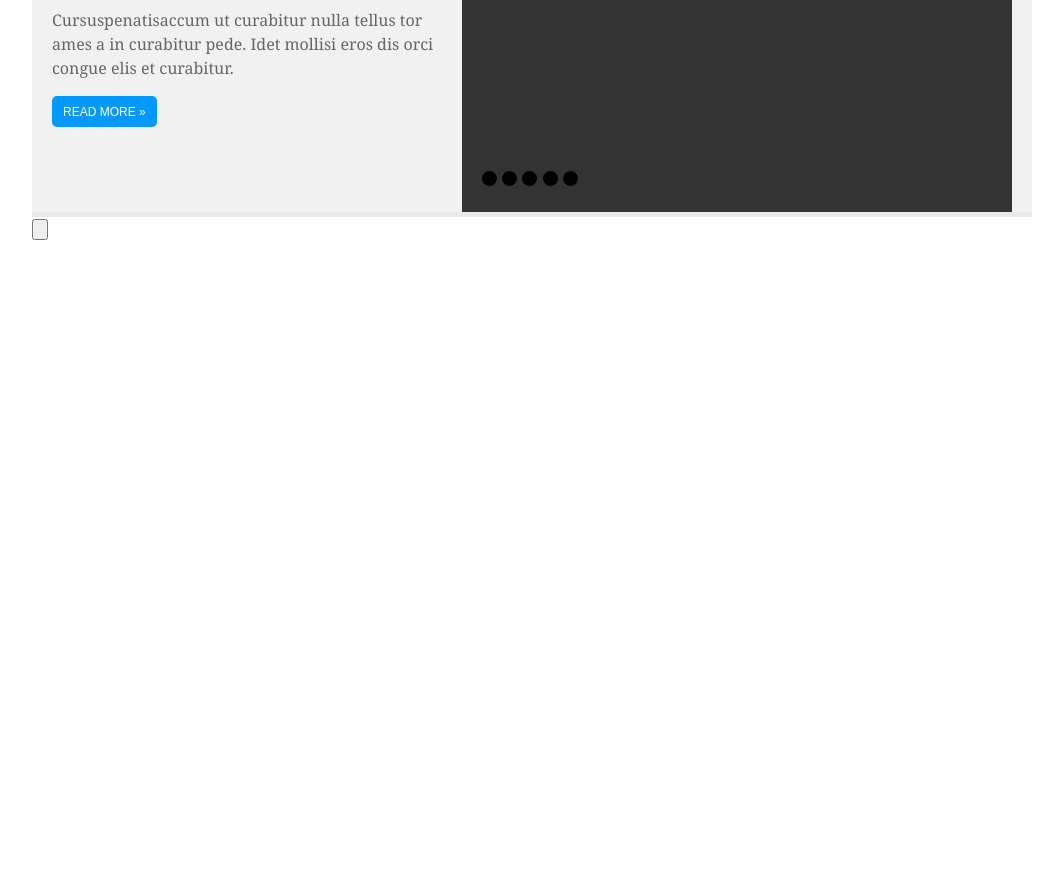
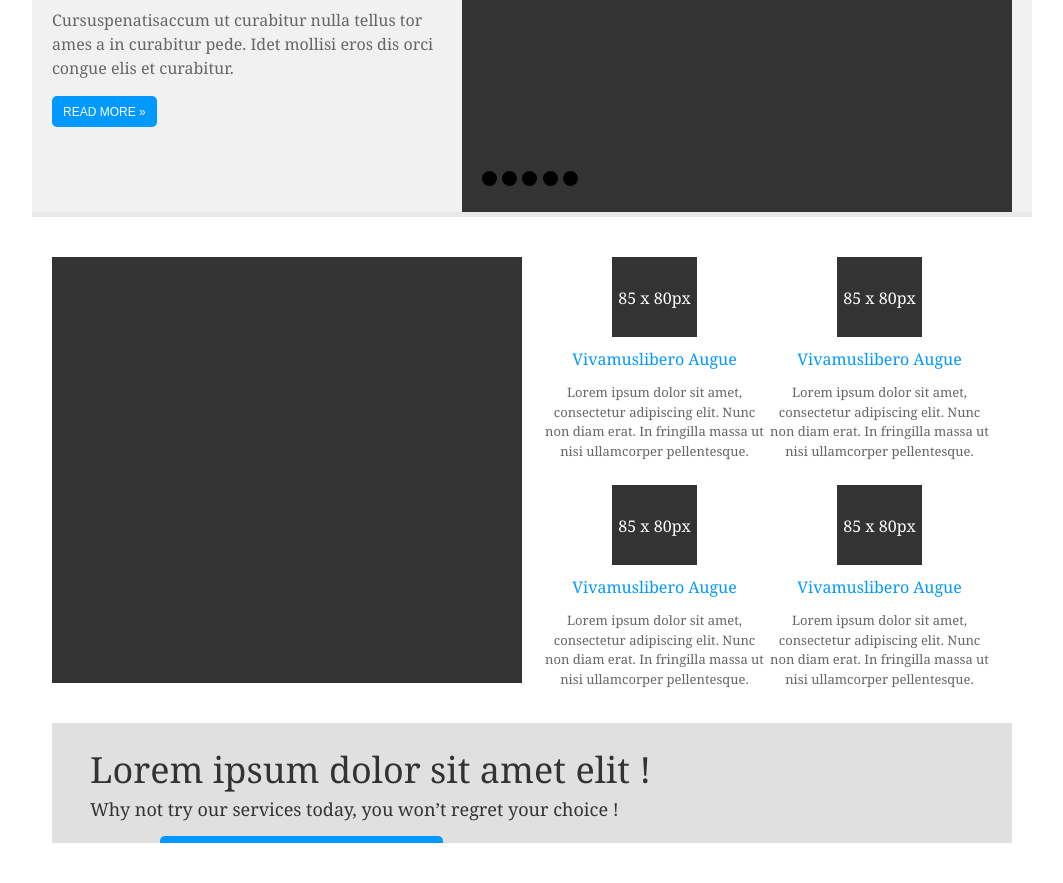
Before and after one commit to ingavaranaviciute/nd5-fotosopas-, a plain HTML site: page index.html in a window 1280 px wide. Shown: the part 522-1405 px from the top of the page, without its empty margins (108-1171 px from the left). Before the commit the page ends 800 px from the top, so only its background shows below. Drawn offline with Linux system fonts and the light colour scheme.

Commit message:
padaryta viskas iki apatines lenteles

```diff
--- a/index.html
+++ b/index.html
@@ -12,7 +12,7 @@
 
     <header>
         <div id="primary_buttons">
-        <button type="button" class="headerButton" >Sign up</button>
+            <button type="button" class="headerButton">Sign up</button>
             <button type="button" class="headerButton">Log in</button>
             <button type="button" class="headerButton">RSS Feeds</button>
             <button type="button" class="headerButtonLast">Archived News</button>
@@ -52,14 +52,14 @@
         <div id="navigation">
 
             <nav class="first_div_navigation">
-                <a  href="https://www.google.lt/">HOMEPAGE</a>
-                <a  href="https://www.google.lt/">STYLE DEMO</a>
-                <a  href="https://www.google.lt/">FULL WIDTH</a>
-                <a  href="https://www.google.lt/">DROPDOWN</a>
-                <a  href="https://www.google.lt/">GALERY</a>
-                <a  href="https://www.google.lt/">PORTFOLIO</a>
-                <a  href="https://www.google.lt/">LINK TEXT</a>
-                <a  href="https://www.google.lt/">LONG LINK TEXT</a>
+                <a href="https://www.google.lt/">HOMEPAGE</a>
+                <a href="https://www.google.lt/">STYLE DEMO</a>
+                <a href="https://www.google.lt/">FULL WIDTH</a>
+                <a href="https://www.google.lt/">DROPDOWN</a>
+                <a href="https://www.google.lt/">GALERY</a>
+                <a href="https://www.google.lt/">PORTFOLIO</a>
+                <a href="https://www.google.lt/">LINK TEXT</a>
+                <a href="https://www.google.lt/">LONG LINK TEXT</a>
             </nav>
 
         </div>
@@ -85,7 +85,7 @@
 
             <h1>Yor title can be long and descriptive</h1>
             <p>Cursuspenatisaccum ut curabitur nulla tellus tor ames a in curabitur pede. Idet mollisi eros dis
-                orci  congue elis et curabitur.</p>
+                orci congue elis et curabitur.</p>
             <button>READ MORE &raquo;</button>
 
         </div>
@@ -105,21 +105,56 @@
 
     </div>
 
-    <div id="lower">
+    <div id="intro">
 
+        <div class="left">
+            <!--img su kompais-->
+        </div>
+
+        <div class="right">
             <div>
-            <!--img-->
+                <div class="introBox">85 x 80px</div>
+                <h4>Vivamuslibero Augue</h4>
+                <p>Lorem ipsum dolor sit amet, consectetur adipiscing elit. Nunc non diam erat. In fringilla massa
+                    ut nisi ullamcorper pellentesque.</p>
             </div>
 
             <div>
+                <div class="introBox">85 x 80px</div>
+                <h4>Vivamuslibero Augue</h4>
+                <p>Lorem ipsum dolor sit amet, consectetur adipiscing elit. Nunc non diam erat. In fringilla massa
+                    ut nisi ullamcorper pellentesque.</p>
+            </div>
 
-            <!--4divai su 4 img-->
+            <div>
+                <div class="introBox">85 x 80px</div>
+                <h4>Vivamuslibero Augue</h4>
+                <p>Lorem ipsum dolor sit amet, consectetur adipiscing elit. Nunc non diam erat. In fringilla massa
+                    ut nisi ullamcorper pellentesque.</p>
+            </div>
+
+            <div>
+                <div class="introBox">85 x 80px</div>
+                <h4>Vivamuslibero Augue</h4>
+                <p>Lorem ipsum dolor sit amet, consectetur adipiscing elit. Nunc non diam erat. In fringilla massa
+                    ut nisi ullamcorper pellentesque.</p>
+            </div>
 
         </div>
 
+
+        <div class="shout">
+
             <div>
-            <!--su pilku bacgroundu h2 ir h4-->
-            <input type="button">
+                <h1>Lorem ipsum dolor sit amet elit !</h1>
+                <p>Why not try our services today, you won’t regret your choice !</p>
+            </div>
+
+        <div id="left_side_button">
+            <button CLASS="introButton">CONTACT US TODAY</button>
+        </div>
+
+
         </div>
 
     <div>
@@ -130,8 +165,6 @@
 
     </footer>
 
-    </div>
-
 
 </div>
 </body>
--- a/style.scss
+++ b/style.scss
@@ -1,19 +1,19 @@
-*{
+* {
   box-sizing: border-box;
 }
 
-body{
-  margin:0;
+body {
+  margin: 0;
 }
 
-#container{
+#container {
   width: 1000px;
   font-family: Georgia, serif;
   margin-left: auto;
   margin-right: auto;
 }
 
-header{
+header {
   height: 60px;
   background-color: rgb(46, 46, 46);
   overflow: hidden;
@@ -21,7 +21,7 @@ header{
   padding-right: 20px;
 }
 
-.ikons{
+.ikons {
   background-color: rgb(120, 120, 120);
   overflow: hidden;
   width: 32px;
@@ -35,18 +35,18 @@ header{
 
 }
 
-.ikons:hover{
+.ikons:hover {
   background-color: red;
 
 }
 
-#primary_buttons{
+#primary_buttons {
   float: left;
   padding-top: 20px;
   font-size: 12px;
 }
 
-#secondary_buttons{
+#secondary_buttons {
   float: right;
   padding-top: 14px;
 }
@@ -59,21 +59,21 @@ header{
 
 }
 
-.headerButtonLast{
+.headerButtonLast {
   background-color: rgb(46, 46, 46);
   color: #9f9f9f;
   border: none;
 }
 
-#dash{
+#dash {
   width: 31px;
   height: 31px;
   background-color: rgb(46, 46, 46);
   text-align: center;
-  border-bottom-right-radius:8px;
-  border-bottom-left-radius:8px;
+  border-bottom-right-radius: 8px;
+  border-bottom-left-radius: 8px;
   margin-left: 969px;
-  color:white;
+  color: white;
 }
 
 .first_div_navigation {
@@ -102,38 +102,37 @@ header{
   }
 }
 
-#navigation{
+#navigation {
   margin-left: 20px;
   font-size: 14px;
 
 }
 
-#second{
+#second {
   overflow: hidden;
   padding-top: 20px;
   border-bottom: 5px solid #e9e9e9;
 }
 
-#text{
+#text {
   float: left;
   padding-left: 20px;
-  h1{
+  h1 {
     font-size: 36px;
     font-weight: 100;
     color: #333333;
     margin-bottom: -10px;
   }
-  h4{
+  h4 {
     font-size: 12px;
     font-weight: 100;
     color: #999999;
 
-
   }
 }
 
-button, .btn{
-  border-radius:5px;
+button, .btn {
+  border-radius: 5px;
   border: none;
   background-color: #0099ff;
   height: 31px;
@@ -143,13 +142,12 @@ button, .btn{
   padding: 8px 11px;
 }
 
-#input{
+#input {
   float: right;
   padding-top: 45px;
 
-
-  input{
-    border-radius:5px;
+  input {
+    border-radius: 5px;
     border: none;
     background-color: #f1f1f1;
     height: 31px;
@@ -158,8 +156,6 @@ button, .btn{
     padding-left: 10px;
     padding-right: 10px;
   }
-
-
 
 }
 
@@ -181,34 +177,34 @@ $placeholderColor: #999999;
   color: $placeholderColor;
 }
 
-$padding:20px;
+$padding: 20px;
 
-#poster{
+#poster {
   background-color: #f1f1f1;
   overflow: hidden;
   padding: $padding $padding 0;
   border-bottom: 5px solid #e9e9e9;
 
-  h1{
+  h1 {
     font-size: 36px;
     font-weight: 100;
     color: #333333;
   }
 
-  p{
+  p {
     font-size: 16px;
     font-weight: 100;
     color: #666666;
     line-height: 1.5;
   }
 
-  .text{
+  .text {
     padding-top: 90px;
     padding-right: $padding;
     float: left;
     width: 410px;
   }
-  .slider{
+  .slider {
     float: left;
     background-color: #333333;
     width: 550px;
@@ -219,12 +215,12 @@ $padding:20px;
     text-align: center;
     position: relative;
 
-    .controls{
+    .controls {
       position: absolute;
       bottom: 20px;
       left: 20px;
 
-      div{
+      div {
         display: inline-block;
         height: 15px;
         width: 15px;
@@ -232,7 +228,7 @@ $padding:20px;
         border-radius: 8px;
         background-color: black;
 
-        &:hover{
+        &:hover {
           background-color: transparent;
           cursor: pointer;
         }
@@ -240,3 +236,107 @@ $padding:20px;
     }
   }
 }
+
+#intro {
+  overflow: hidden;
+  margin-bottom: 40px;
+
+  .left {
+    width: 470px;
+    height: 426px;
+    background-color: #333333;
+    float: left;
+    margin: 40px 20px;
+  }
+  .right {
+    margin-top: 40px;
+    padding-left: 20px;
+
+    div {
+      width: 225px;
+      height: 228px;
+      //margin: 40px 20px;
+      float: left;
+      //padding-top: 40px;
+      //background-color: #e9e9e9;
+      position: relative;
+      text-align: center;
+
+      h4 {
+        font-size: 16px;
+        color: #0099ff;
+        font-weight: 100;
+        padding-top: 70px;
+        margin-bottom: 10px;
+
+      }
+      p {
+        font-size: 13px;
+        color: #666666;
+        line-height: 1.5;
+
+      }
+
+      .introBox {
+        width: 85px;
+        height: 80px;
+        background-color: #333333;
+        display: inline-block;
+        color: white;
+        text-align: center;
+        position: absolute;
+        left: 70px;
+        padding-top: 30px;
+      }
+
+    }
+  }
+  .shout {
+    clear: both;
+    overflow: hidden;
+    width: 960px;
+    height: 120px;
+    margin-left: 20px;
+    margin-right: 20px;
+    background-color: #e0e0e0;
+    padding: 20px 38px;
+    &:hover{
+      border-left: 5px solid #0099ff;
+    }
+
+    div {
+      float: left;
+
+      h1 {
+        font-size: 36px;
+        color: #333333;
+        font-weight: 100;
+        margin: 0;
+        line-height: 1.5;
+      }
+      p {
+        font-size: 18px;
+        color: #333333;
+        font-weight: 100;
+        margin: 0;
+      }
+    }
+  }
+  .introButton {
+    border-radius: 5px;
+    border: none;
+    background-color: #0099ff;
+    height: 55px;
+    color: #e2dddd;
+    font-weight: 100;
+    font-size: 26px;
+    padding: 8px 11px;
+  }
+  #left_side_button {
+    float: left;
+    padding-left: 70px;
+    padding-top: 15px;
+
+  }
+
+}
```
Also changed, not shown: style.css, 1 other file. Lines whose indentation alone changed are shown as unchanged.
